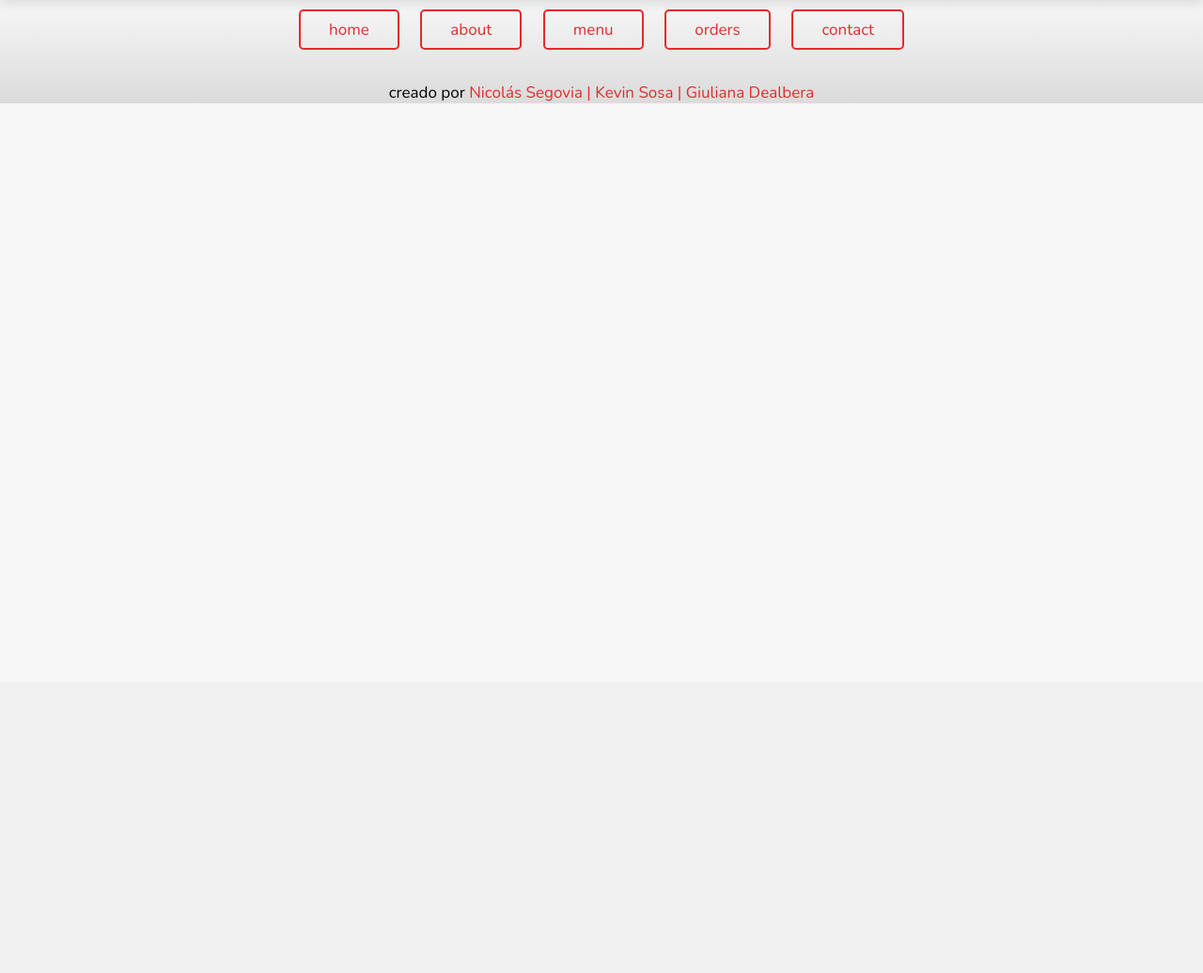
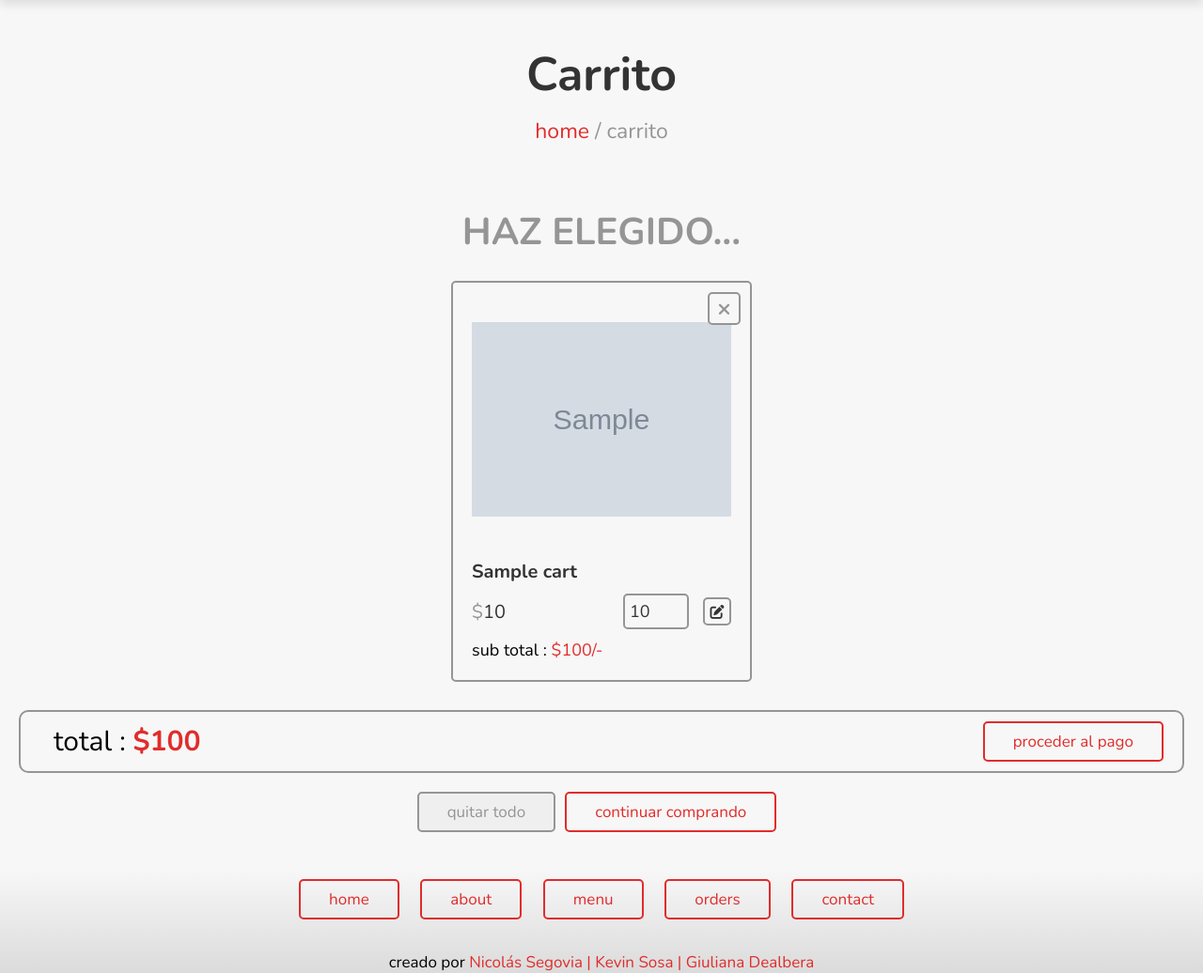
Before and after one commit to CodeSystem2022/Compunerds-ProyectoIntegrador-ProyectoFinal, a PHP site: page /Compunerds-ProyectoIntegrador-ProyectoFinal/cart.php in a window 1280 px wide. Shown: the part 74-1110 px from the top of the page at 94% size. Before the commit the page ends 184 px from the top, so only its background shows below. Run offline with PHP 8.4, Linux system fonts and the light colour scheme; the visitor is signed in with stand-in values (Sample User, id 1); tables that the repository leaves empty or names only in its code hold one stand-in row (values such as "Sample post"); grey boxes marked "Sample" are stand-in pictures.

Commit message:
add: carrito

```diff
--- a/cart.php
+++ b/cart.php
@@ -9,7 +9,32 @@
 }else{
     $user_id = '';
     header('location:home.php');
+};
+
+if(isset($_POST['delete'])){
+    $cart_id = $_POST['cart_id'];
+    $delete_cart_item = $conn->prepare("DELETE FROM `cart` WHERE id = ?");
+    $delete_cart_item->execute([$cart_id]);
+    $message[] = 'producto quitado!';
 }
+
+if(isset($_POST['delete_all'])){
+    $delete_cart_item = $conn->prepare("DELETE FROM `cart` WHERE user_id = ?");
+    $delete_cart_item->execute([$user_id]);
+    // header('location:cart.php');
+    $message[] = 'se vació el carrito!';
+}
+
+if(isset($_POST['update_qty'])){
+    $cart_id = $_POST['cart_id'];
+    $qty = $_POST['qty'];
+    $qty = filter_var($qty, FILTER_SANITIZE_STRING);
+    $update_qty = $conn->prepare("UPDATE `cart` SET quantity = ? WHERE id = ?");
+    $update_qty->execute([$qty, $cart_id]);
+    $message[] = 'cantidad modificada!';
+}
+
+$grand_total = 0;
 
 ?>
 
@@ -32,6 +57,60 @@
     <?php include 'components/user_header.php'; ?>
     <!--seccion header fin-->
 
+    <div class="heading">
+        <h3>carrito</h3>
+        <p><a href="../home.html">home</a><span> / carrito</span></p>
+    </div>
+
+    <!--seccion carrito inicio-->
+    <section class="products">
+        <h1 class="title">haz elegido...</h1>
+
+        <div class="box-container">
+            <?php
+                $grand_total = 0;
+                $select_cart = $conn->prepare("SELECT * FROM `cart` WHERE user_id = ?");
+                $select_cart->execute([$user_id]);
+                if($select_cart->rowCount() > 0){
+                    while($fetch_cart = $select_cart->fetch(PDO::FETCH_ASSOC)){
+            ?>
+            <form action="" method="POST" class="box">
+                <input type="hidden" name="cart_id" value="<?= $fetch_cart['id']; ?>">
+                <a href="quick_view.php?pid=<?= $fetch_cart['pid']; ?>" class="fas fa-eye"></a>
+                <button type="submit" class="fas fa-times" name="delete" onclick="return confirm('deseas quitar este producto?');"></button>
+                <img src="images/<?= $fetch_cart['image']; ?>" alt="" class="image">
+                <div class="name"><?= $fetch_cart['name']; ?></div>
+                <div class="flex">
+                    <div class="price"><span>$</span><?= $fetch_cart['price']; ?></div>
+                    <input type="number" name="qty" class="qty" min="1" max="99" value="<?= $fetch_cart['quantity']; ?>" maxlength="2">
+                    <button type="submit" class="fas fa-edit" name="update_qty"></button>
+                </div>
+                <div class="sub-total"> sub total : <span>$<?= $sub_total = ($fetch_cart['price'] * $fetch_cart['quantity']); ?>/-</span> </div>
+            </form>
+            <?php
+                    $grand_total += $sub_total;
+                    }
+                }else{
+                    echo '<p class="empty">tu carrito está vacío</p>';
+                }
+            ?>
+
+        </div>
+
+        <div class="cart-total">
+            <p>total : <span>$<?= $grand_total; ?></span></p>
+            <a href="checkout.php" class="btn <?= ($grand_total > 1)?'':'disabled'; ?>">proceder al pago</a>
+        </div>
+
+        <div class="more-btn">
+            <form action="" method="post">
+                <button type="submit" class="delete-btn <?= ($grand_total > 1)?'':'disabled'; ?>" name="delete_all" onclick="return confirm('quieres vaciar el carrito?');">quitar todo</button>
+            </form>
+            <a href="menu.php" class="btn">continuar comprando</a>
+        </div>
+    </section>
+    <!--seccion carrito fin-->
+
     <!--seccion footer inicio-->
     <?php include 'components/footer.php'; ?>
     <!--seccion footer fin-->
--- a/css/style.css
+++ b/css/style.css
@@ -66,8 +66,42 @@
     text-transform: uppercase;
 }
 
+.heading{
+    display: flex;
+    align-items: center;
+    justify-content: center;
+    gap:1rem;
+    flex-flow: column;
+    background-color: var(--black);
+    min-height: 20rem;
+}
+
+.heading h3{
+    font-size: 5rem;
+    color: var(--dark-gray);
+    text-transform: capitalize;
+}
+
+.heading p{
+    font-size: 2.3rem;
+}
+
+.heading p a{
+    color: var(--red);
+    text-decoration: none;
+}
+
+.heading p a:hover{
+    color: var(--yellow);
+    text-decoration: underline;
+}
+
+.heading p span{
+    color: var(--light-gray);
+}
 
 .btn, .delete-btn{
+    margin-right: 1rem;
     display: inline-block;
     padding: .8rem 3rem;
     cursor: pointer;
@@ -134,6 +168,12 @@
     color: var(--red);
     text-transform: capitalize;
     width: 100%;
+}
+
+.disabled{
+    opacity: .5;
+    user-select: none;
+    pointer-events: none;
 }
 
 .message{
@@ -333,9 +373,9 @@
 }
 
 
-/* ---------------- */
+/* -------------------- */
 /* ------category------ */
-/* ---------------- */
+/* -------------------- */
 .category .box_container{
     display: grid;
     grid-template-columns: repeat(auto-fit, minmax(20rem, 1fr));
@@ -378,9 +418,9 @@
     color: #fff;
 }
 
-/* ------------------ */
+/* --------------------- */
 /* ------productos------ */
-/* ------------------ */
+/* --------------------- */
 .products .box-container{
     display: grid;
     grid-template-columns: repeat(auto-fit, 32rem);
@@ -404,7 +444,8 @@
     margin-bottom: 1rem;
 }
 
-.products .box-container .box .fa-eye, .products .box-container .box .fa-shopping-cart{
+.products .box-container .box .fa-eye,
+.products .box-container .box .fa-shopping-cart{
     position: absolute;
     top: 1rem;
     height: 3.6rem;
@@ -414,8 +455,8 @@
     border: var(--border);
     border-radius: .5rem;
     background-color: var(--white);
+    color: var(--light-gray);
     line-height: 3.3rem;
-    color: var(--light-gray);
     text-align: center;
     transition: .2s linear;
 }
@@ -487,6 +528,86 @@
     background-color: var(--white);
 }
 
+.products .box-container .box .flex .fa-edit{
+    width: 3rem;
+    border-radius: .5rem;
+    background-color: var(--white);
+    color: var(--dark-gray);
+    cursor: pointer;
+    font-size: 1.5rem;
+    height: 3rem;
+    border:var(--border);
+}
+
+.products .box-container .box .flex .fa-edit:hover{
+    border: .2rem solid var(--yellow);
+    background-color: var(--yellow);
+    color:var(--red);
+}
+
+.products .box-container .box .fa-times{
+    position: absolute;
+    top:1rem; right:1rem;
+    border-radius: .5rem;
+    background-color: var(--white);
+    color:var(--light-gray);
+    border:var(--border);
+    line-height: 3rem;
+    height: 3.5rem;
+    width: 3.5rem;
+    cursor: pointer;
+    font-size: 1.8rem;
+}
+
+.products .box-container .box .fa-times:hover{
+    border: .2rem solid var(--yellow);
+    background-color: var(--yellow);
+    color:var(--red);
+}
+
+.products .box-container .box .sub-total{
+    margin-top: 1rem;
+    font-size: 1.8rem;
+    color:var(--light-color);
+}
+
+.products .box-container .box .sub-total span{
+    color:var(--red);
+}
+
+.products .more-btn{
+    display: flex;
+    justify-content: center;
+    margin-top: 1rem;
+    text-align: center;
+}
+
+.products .cart-total{
+    display: flex;
+    align-items: center;
+    gap:1.5rem;
+    flex-wrap: wrap;
+    justify-content: space-between;
+    margin-top: 3rem;
+    border:var(--border);
+    border-radius: 1rem;
+    padding: 1rem;
+}
+
+.products .cart-total p{
+    font-size: 3rem;
+    color:var(--light-color);
+    padding-left: 2.5rem;
+}
+
+.products .cart-total p span{
+    color:var(--red);
+    font-weight: bold;
+}
+
+.products .cart-total .btn{
+    margin-top: 0;
+}
 
 /* ---------------------- */
 /* ------quick-view------ */
@@ -670,6 +791,7 @@
 /* ------footer------ */
 /* ------------------ */
 .footer{
+    margin-top: 20px;
     text-align: center;
     background: linear-gradient(transparent, #dbdbdb);
 }
@@ -739,6 +861,14 @@
         font-size: 50%;
     }
 
+    .title{
+        font-size: 3rem;
+    }
+
+    .heading h3{
+        font-size: 4rem;
+    }
+
     header .flex .logo{
         font-size: 2rem;
     }
```
